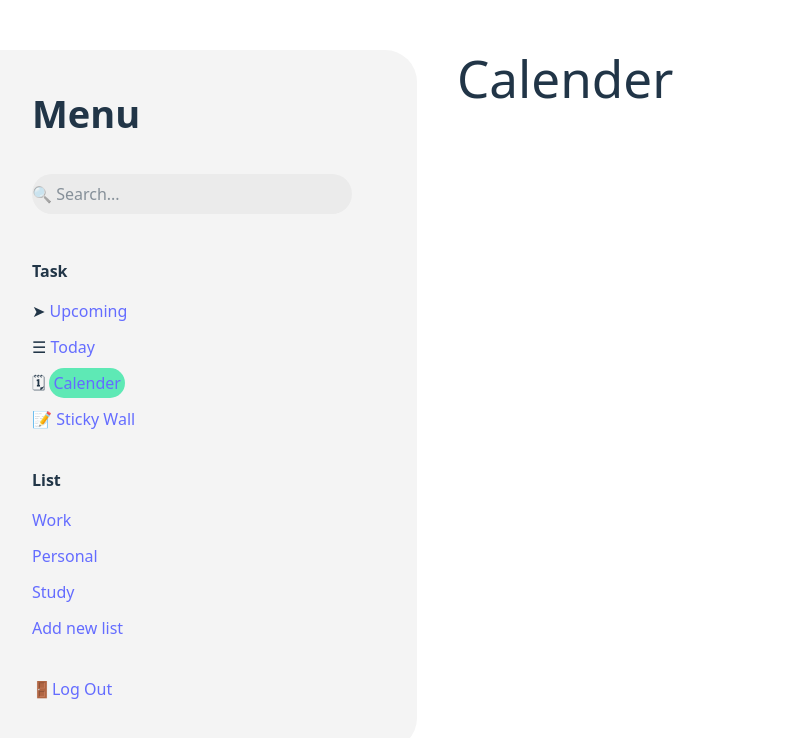
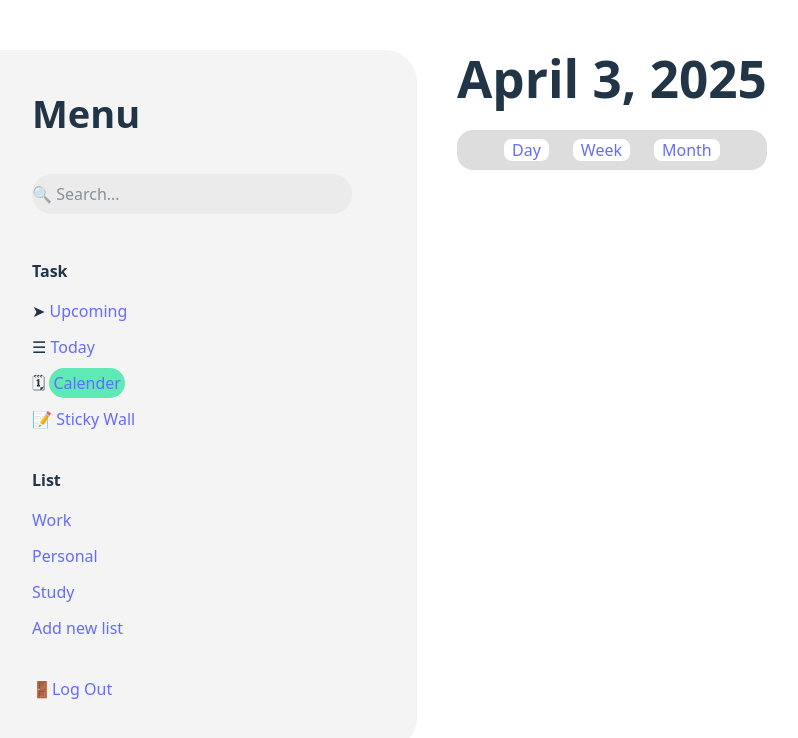
Before and after one commit to Kaluna7/ToDo-List, a React (Vite) app: page /home in a window 1280 px wide. Both pictures are taken after a click on the link "Calender". Shown: the top 738 px of the page, without its empty margins (57-855 px from the left). Built offline with nearby package versions, Linux system fonts and the light colour scheme.

Commit message:
Make new utils DayList and create function for show the current date

```diff
--- a/src/Component/Calender.jsx
+++ b/src/Component/Calender.jsx
@@ -1,13 +1,30 @@
-import React from 'react';
-import Calendar from 'react-calendar';
-import 'react-calendar/dist/Calendar.css';
+import { useState } from "react";
+import DayList from "./utils/DayList";
+
+export default function Calender(){
+  const [ selectedDay , setSelectedDay ] = useState();
+
+  function handleClickDay(selectedDay){
+    setSelectedDay(selectedDay);
+    console.log(selectedDay);
+  }
+
+    const today = new Date();
+    const formattedDate = today.toLocaleDateString('en-US', {
+      year: 'numeric', month: 'long', day: 'numeric'
+    })
 
 
-export default function Calender(){
+
+
     return(
       <div className='flex flex-col'>
-        <h1 className='mb-6'>Calender</h1>
-
+        <h1 className='mb-6 font-bold'>{formattedDate}</h1>
+        <div className='flex flex-row gap-6 bg-[#DDDDDD] justify-center rounded-2xl cursor-pointer p-2'>
+          <DayList isSelected={selectedDay === 'day'} onPress={() => {handleClickDay('day')}}>Day</DayList>
+          <DayList isSelected={selectedDay === 'week'} onPress={() => {handleClickDay('week')}}>Week</DayList>
+          <DayList isSelected={selectedDay === 'month'} onPress={() => {handleClickDay('month')}}>Month</DayList>
+        </div>
 
       </div>
 
--- a/src/Component/Menu.jsx
+++ b/src/Component/Menu.jsx
@@ -8,7 +8,7 @@ import { DataMenu } from "./Data/DataMenu";
 
 export default function Menu(){
 
-    const[selectedMenu,setSelectedMenu] = useState();
+    const [selectedMenu,setSelectedMenu] = useState();
     function handlePress(selectedMenu){
         setSelectedMenu(selectedMenu);
         console.log(selectedMenu)
--- /dev/null
+++ b/src/Component/utils/DayList.jsx
@@ -0,0 +1,7 @@
+export default function DayList({children,isSelected,onPress}){
+    return(
+        <ol>
+            <li><a className={isSelected ? 'bg-[#C6C6C6] rounded-lg pl-2 pr-2 justify-center ' : 'bg-white rounded-lg pl-2 pr-2 justify-center'} onClick={onPress}>{children}</a></li>
+        </ol>
+    );
+}
```
